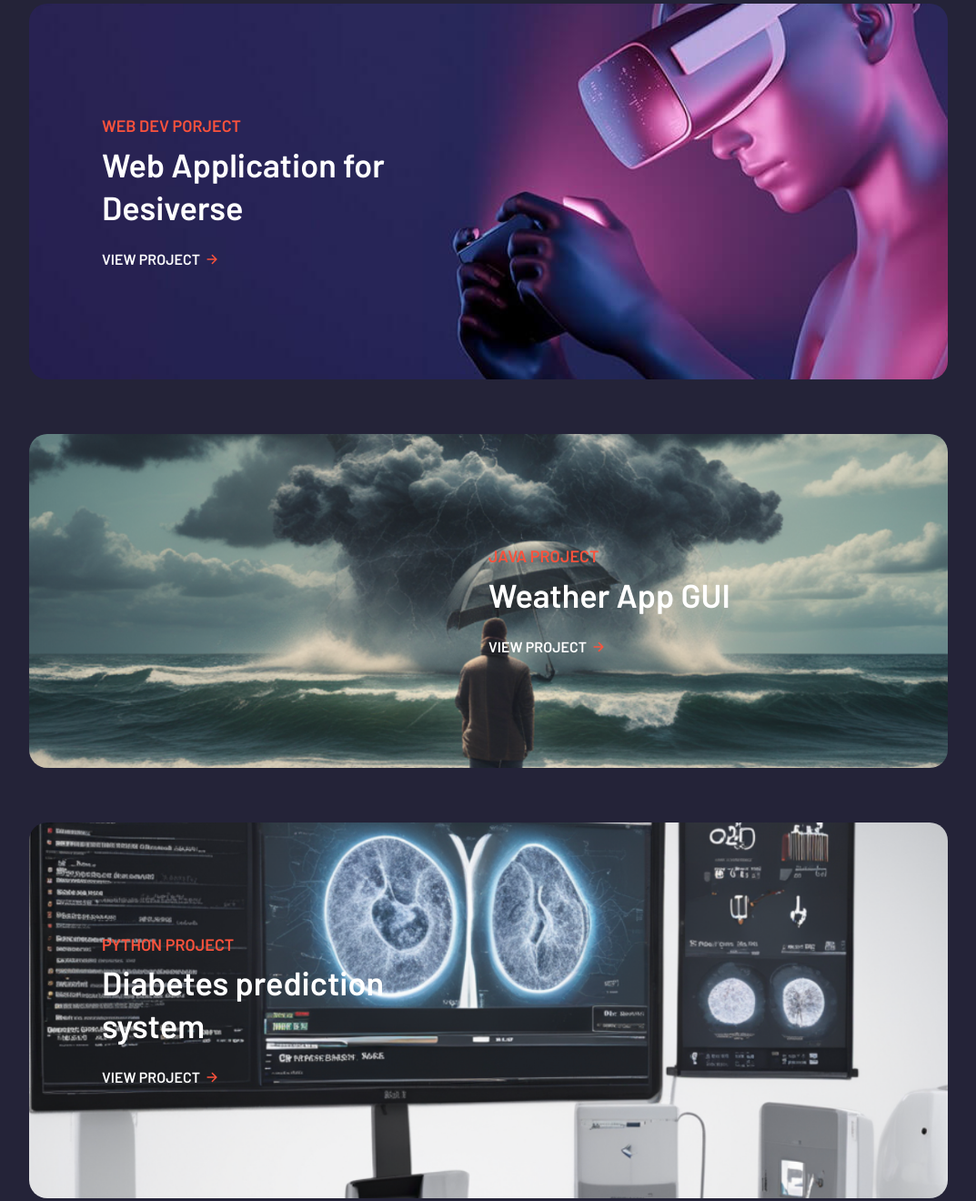
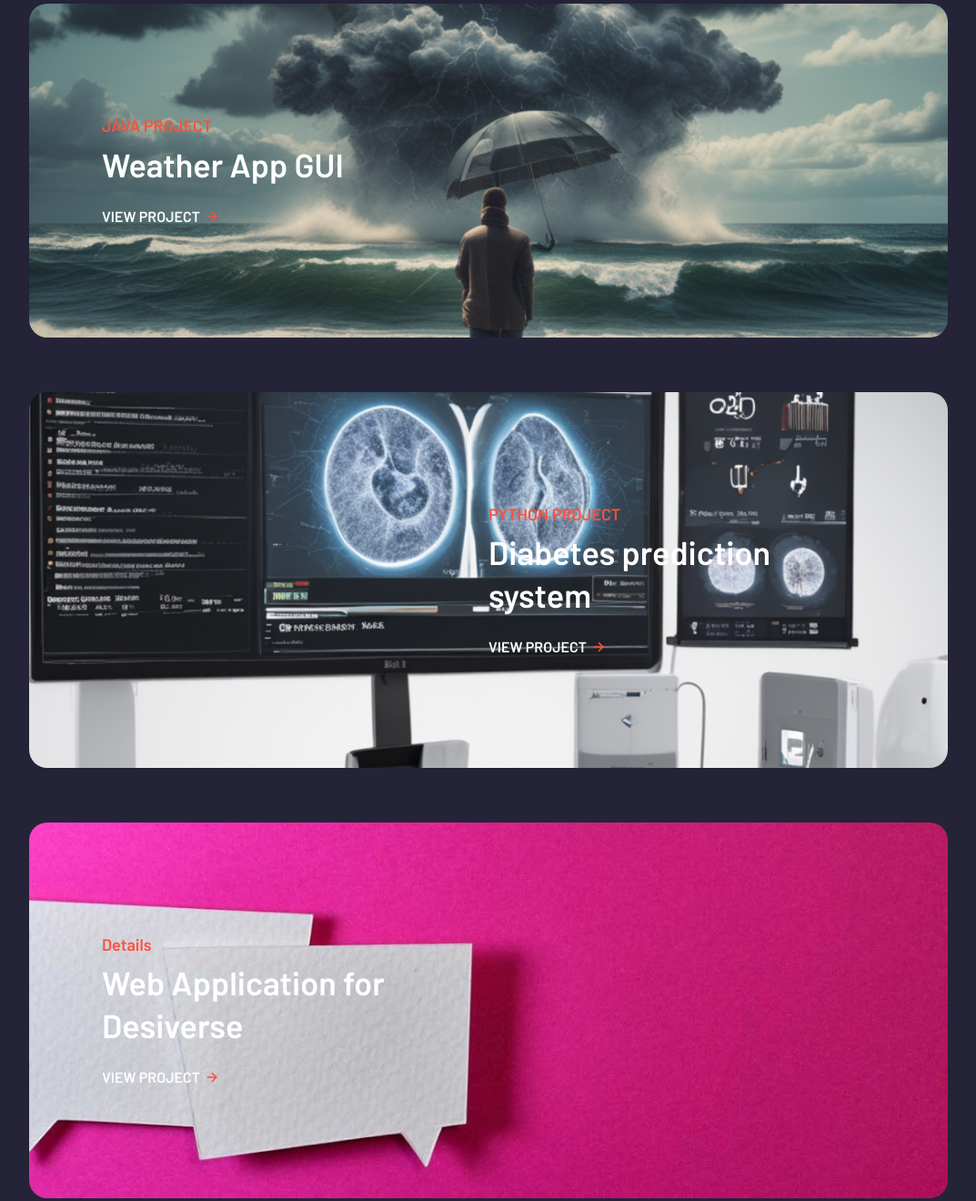
Before and after one commit to Adityagnss/Portfolio.Main, a plain HTML site: page index.html in a window 1280 px wide. Shown: the part 1980-3300 px from the top of the page at 91% size, without its empty margins (103-1176 px from the left). Drawn offline with nearby package versions, Linux system fonts and the light colour scheme.

Commit message:
Update index.html

```diff
--- a/index.html
+++ b/index.html
@@ -250,25 +250,6 @@
           <ul class="portfolio-list">
 
             <li>
-              <a href="#" class="portfolio-card" style="background-image: url('./assets/images/portfolio-1.jpg')">
-                <div class="card-content">
-
-                  <p class="card-subtitle">WEB DEV PORJECT</p>
-
-                  <h3 class="h3 card-title">Web Application for Desiverse</h3>
-
-                  <span class="btn-link">
-
-                    <span>View Project</span>
-
-                    <ion-icon name="arrow-forward"></ion-icon>
-                  </span>
-
-                </div>
-              </a>
-            </li>
-
-            <li>
               <a href="https://github.com/Adityagnss/weatherjava" class="portfolio-card" style="background-image: url('./assets/images/portfolio2.png')" target="_blank" rel="noopener noreferrer">
                 <div class="card-content">
                   <p class="card-subtitle">JAVA PROJECT</p>
@@ -301,7 +282,7 @@
             </li>
 
             <li>
-              <a href="#" class="portfolio-card" style="background-image: url('./assets/images/portfolio-4.jpg')">
+              <a href="https://github.com/Adityagnss/Portfolio.Main" class="portfolio-card" style="background-image: url('./assets/images/portfolio-4.jpg')">
                 <div class="card-content">
 
                   <p class="card-subtitle">Details</p>
```
